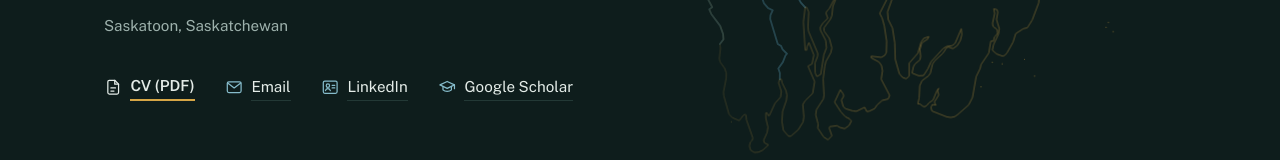
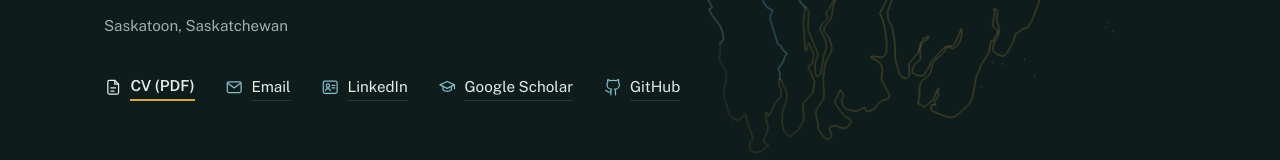
Before and after one commit to razin-kabir/razin-kabir.github.io, a plain HTML site: page index.html in a window 1280 px wide. Shown: the part 508-668 px from the top of the page. Drawn offline with nearby package versions, Linux system fonts and the light colour scheme.

Commit message:
Add GitHub link to header and contact section
Co-Authored-By: Claude Opus 5.5 <noreply@anthropic.com>

```diff
--- a/index.html
+++ b/index.html
@@ -454,6 +454,7 @@
           <a href="mailto:rkabir1989@gmail.com"><svg viewBox="0 0 24 24" fill="none" stroke="currentColor" stroke-width="1.6" stroke-linecap="round" stroke-linejoin="round" aria-hidden="true"><rect x="3" y="5" width="18" height="14" rx="2"/><path d="m3.5 6.5 8.5 6.5 8.5-6.5"/></svg><span>Email</span></a>
           <a href="https://www.linkedin.com/in/razin-kabir-a4388933/"><svg viewBox="0 0 24 24" fill="none" stroke="currentColor" stroke-width="1.6" stroke-linecap="round" stroke-linejoin="round" aria-hidden="true"><rect x="3" y="4" width="18" height="16" rx="2"/><circle cx="9" cy="10" r="2.2"/><path d="M5.8 16.5c.6-1.8 1.8-2.7 3.2-2.7s2.6.9 3.2 2.7M14.5 9.5H18M14.5 13H18"/></svg><span>LinkedIn</span></a>
           <a href="https://scholar.google.com/citations?user=viXJojAAAAAJ&amp;hl=en"><svg viewBox="0 0 24 24" fill="none" stroke="currentColor" stroke-width="1.6" stroke-linecap="round" stroke-linejoin="round" aria-hidden="true"><path d="M2.5 9 12 4.5 21.5 9 12 13.5z"/><path d="M6.5 11v4.5c1.4 1.4 3.3 2 5.5 2s4.1-.6 5.5-2V11"/><path d="M21.5 9v5"/></svg><span>Google Scholar</span></a>
+          <a href="https://github.com/razin-kabir"><svg viewBox="0 0 24 24" fill="none" stroke="currentColor" stroke-width="1.6" stroke-linecap="round" stroke-linejoin="round" aria-hidden="true"><path d="M15 22v-4a4.8 4.8 0 0 0-1-3.5c3 0 6-2 6-5.5.08-1.25-.27-2.48-1-3.5.28-1.15.28-2.35 0-3.5 0 0-1 0-3 1.5-2.64-.5-5.36-.5-8 0C6 2 5 2 5 2c-.3 1.15-.3 2.35 0 3.5A5.403 5.403 0 0 0 4 9c0 3.5 3 5.5 6 5.5-.39.49-.68 1.05-.85 1.65-.17.6-.22 1.23-.15 1.85v4"/><path d="M9 18c-4.51 2-5-2-7-2"/></svg><span>GitHub</span></a>
         </div>
       </div>
       <figure class="portrait">
@@ -731,6 +732,7 @@
             <li><span>Email</span><a href="mailto:rkabir1989@gmail.com">rkabir1989@gmail.com</a></li>
             <li><span>LinkedIn</span><a href="https://www.linkedin.com/in/razin-kabir-a4388933/">linkedin.com/in/razin-kabir-a4388933</a></li>
             <li><span>Google Scholar</span><a href="https://scholar.google.com/citations?user=viXJojAAAAAJ&amp;hl=en">Publications and citations</a></li>
+            <li><span>GitHub</span><a href="https://github.com/razin-kabir">github.com/razin-kabir</a></li>
             <li><span>CV</span><a href="cv.pdf">Download as PDF</a></li>
           </ul>
         </div>
```
